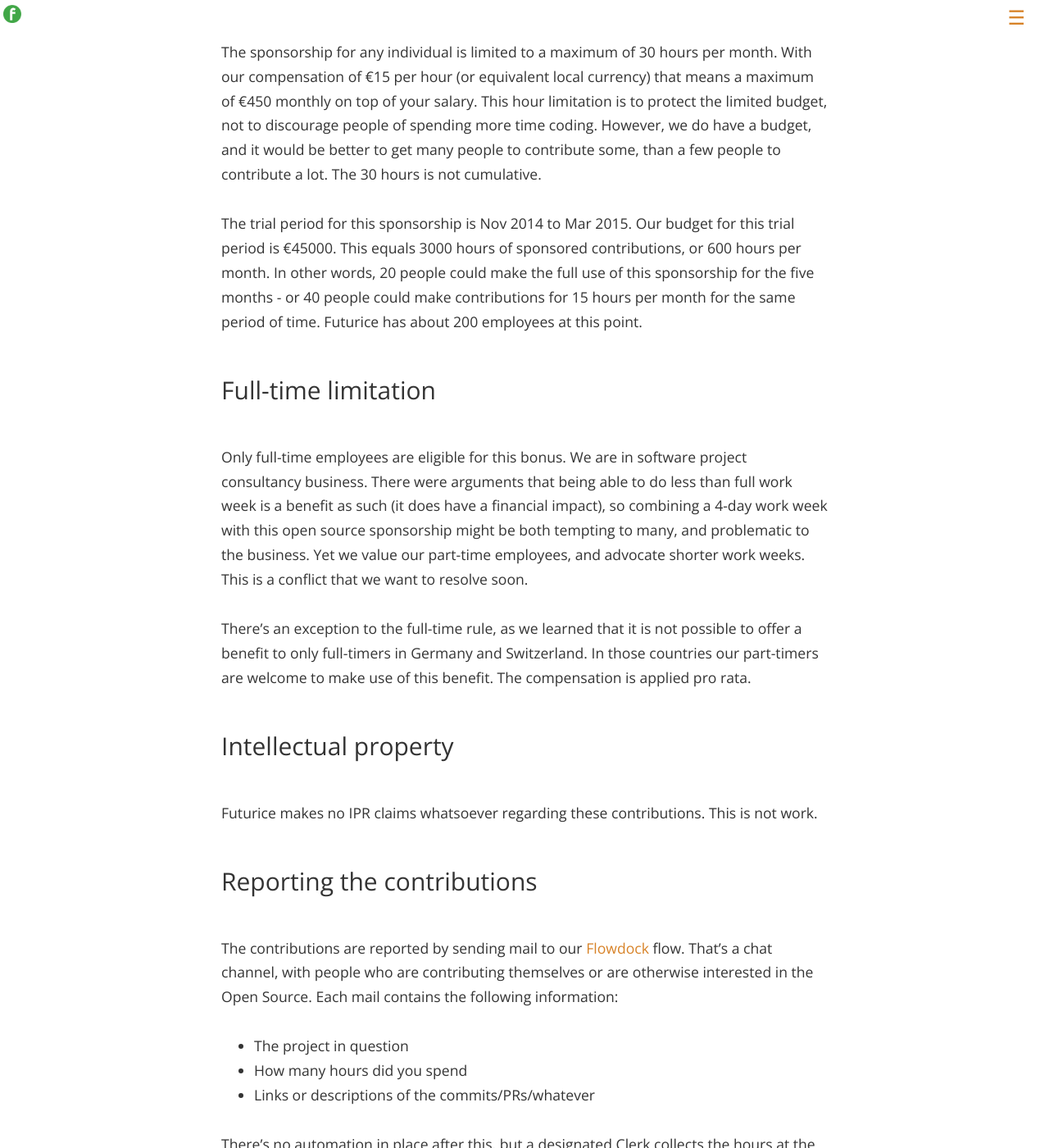
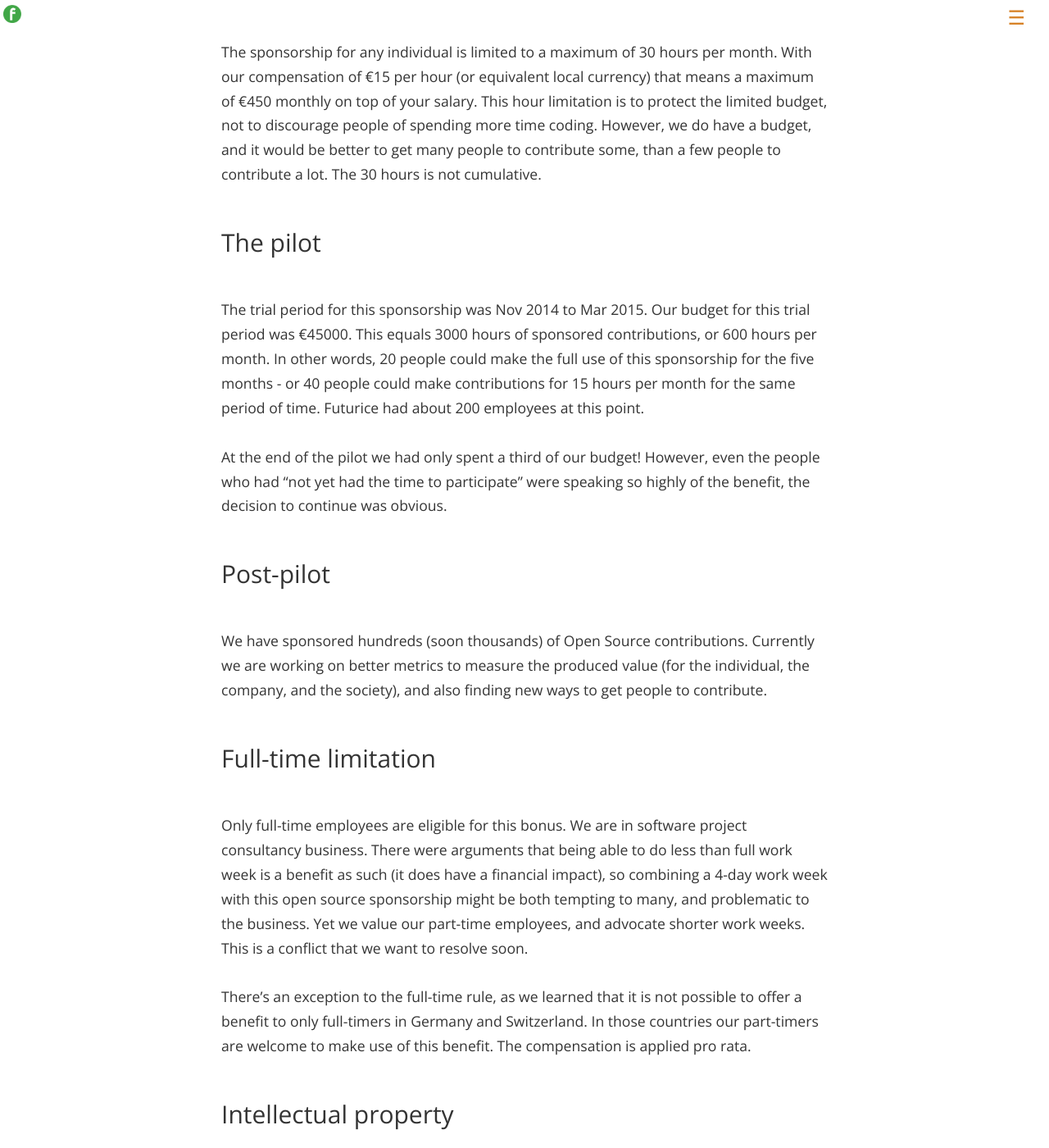
Before and after one commit to futurice/spiceprogram, a Jekyll site: the page built from oss-sponsorship/index.html, in a window 1280 px wide and 1400 px high, scrolled down 2173 px. Shown: the whole window at 82% size. Built offline with Jekyll 4.4.1, drawn with Linux system fonts in a browser that asks for light colours; nearby versions of some CDN libraries; some of the changed text lies outside the part shown.

Commit message:
Content update - no longer in pilot

```diff
--- a/_includes/oss-sponsorship.md
+++ b/_includes/oss-sponsorship.md
@@ -42,7 +42,17 @@
 
 The sponsorship for any individual is limited to a maximum of 30 hours per month. With our compensation of €15 per hour (or equivalent local currency) that means a maximum of €450 monthly on top of your salary. This hour limitation is to protect the limited budget, not to discourage people of spending more time coding. However, we do have a budget, and it would be better to get many people to contribute some, than a few people to contribute a lot. The 30 hours is not cumulative.
 
-The trial period for this sponsorship is Nov 2014 to Mar 2015. Our budget for this trial period is €45000. This equals 3000 hours of sponsored contributions, or 600 hours per month. In other words, 20 people could make the full use of this sponsorship for the five months - or 40 people could make contributions for 15 hours per month for the same period of time. Futurice has about 200 employees at this point.
+The pilot
+---------
+
+The trial period for this sponsorship was Nov 2014 to Mar 2015. Our budget for this trial period was €45000. This equals 3000 hours of sponsored contributions, or 600 hours per month. In other words, 20 people could make the full use of this sponsorship for the five months - or 40 people could make contributions for 15 hours per month for the same period of time. Futurice had about 200 employees at this point.
+
+At the end of the pilot we had only spent a third of our budget! However, even the people who had "not yet had the time to participate" were speaking so highly of the benefit, the decision to continue was obvious.
+
+Post-pilot
+----------
+
+We have sponsored hundreds (soon thousands) of Open Source contributions. Currently we are working on better metrics to measure the produced value (for the individual, the company, and the society), and also finding new ways to get people to contribute.
 
 Full-time limitation
 --------------------
@@ -138,7 +148,6 @@
 
 With that foundation in place, we can proceed to figure out how to _really_ motivate people to pick up Open Source contributions as a hobby - or other activities that combine a positive social impact with some relevant personal learning.
 
-
 Future plans
 ------------
 
@@ -150,8 +159,4 @@
 
 Open Source is one approach to that, but there are certainly others! Our people are already participating in comparable activities, such as [code schools for kids](http://futurice.com/blog/introducing-children-to-the-joy-of-programming) and other voluntary work.
 
-Learning while doing good should be an integral part of our company culture. Limiting it to Open Source is suboptimization. We want to generalise, zoom out, identify the patterns and establish the relevant laws governing the intrinsic motivation in our environment. This will lead, amongst other good things, to increased Open Source activity.
-
-We want to _grothendieck_ this shit up.
-
-If the results from this pilot are promising, the sponsorship should definitely be extended to cover other activities. For instance, we are currently reviewing the [OpenIDEO platform](https://openideo.com/) to decide whether their challenges should be included.
+Learning while doing good is now becoming an integral part of our company culture. It will soon no longer be limited to the Open Source domain, but Open Source will pave the way for other activities, while we research methods, metrics and best practises to make this work.
```
